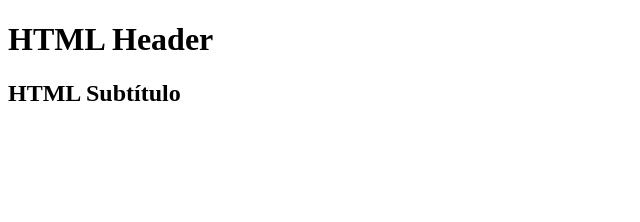
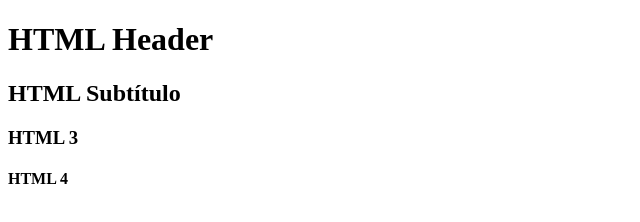
Before and after one commit to albertleme/bootcamp-devjr, a plain HTML site: page index.html in a window 1280 px wide. Shown: the whole page, without its empty margins (0-640 px from the left). Drawn offline with Linux system fonts and the light colour scheme.

Commit message:
Segunda alteração

```diff
--- a/index.html
+++ b/index.html
@@ -8,5 +8,7 @@
 <body>
     <h1>HTML Header</h1>
     <h2>HTML Subtítulo</h2>
+    <h3>HTML 3</h3>
+    <h4>HTML 4</h4>
 </body>
 </html>
```
